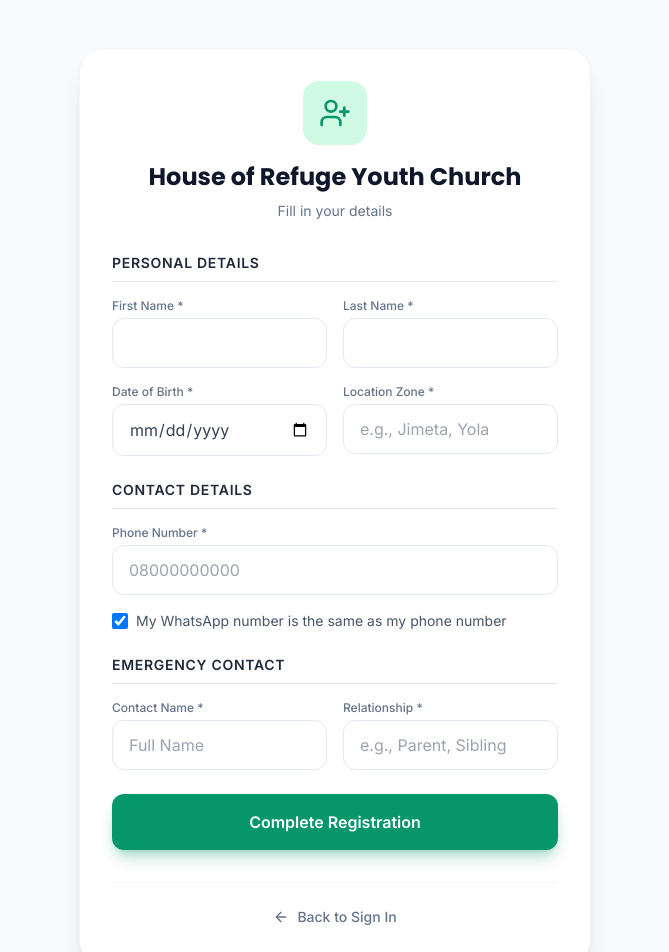
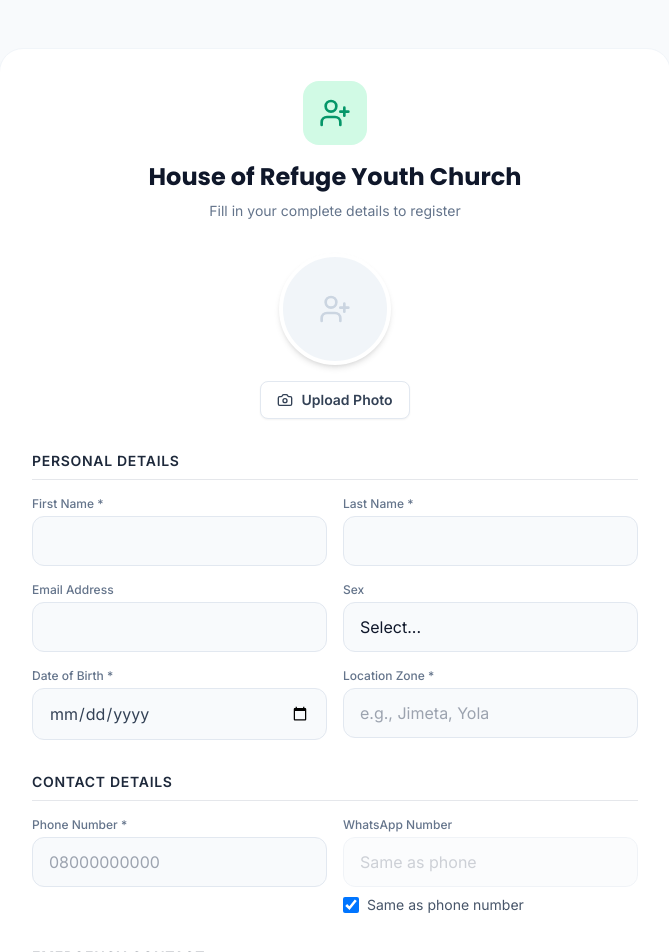
Before and after one commit to Safuwhale/church_frontend, a React (Vite) app: page /register in a window 1280 px wide. Shown: the top 952 px of the page, without its empty margins (305-974 px from the left). Built offline with nearby package versions, Linux system fonts and the light colour scheme; no server answers.

Commit message:
Registration page update

```diff
--- a/src/pages/Registeration.jsx
+++ b/src/pages/Registeration.jsx
@@ -1,32 +1,84 @@
-import { useState } from 'react';
-import { UserPlus, ArrowLeft, CheckCircle2, Copy } from 'lucide-react';
+import { useState, useRef } from 'react';
+import { UserPlus, ArrowLeft, CheckCircle2, Copy, Camera, Loader2 } from 'lucide-react';
 import { useNavigate, Link } from 'react-router-dom';
 
 export default function Register() {
-  // Using snake_case to perfectly match your FastAPI Redoc schema
+  const fileInputRef = useRef(null);
+
   const [formData, setFormData] = useState({
     first_name: '',
     last_name: '',
+    email: '',
+    sex: '',
     phone_number: '',
     whatsapp_same_as_phone: true,
     whatsapp_number: '',
     dob: '',
     location_zone: '',
     contact_person_name: '',
-    contact_person_relation: ''
+    contact_person_relation: '',
+    contact_person_phone: '',
+    profile_photo_url: ''
   });
 
   const [error, setError] = useState('');
   const [isLoading, setIsLoading] = useState(false);
+  const [isUploadingPhoto, setIsUploadingPhoto] = useState(false);
 
-  // New state to hold the generated user data for the success screen
   const [registeredUser, setRegisteredUser] = useState(null);
-
   const navigate = useNavigate();
 
   const handleChange = (e) => {
     const value = e.target.type === 'checkbox' ? e.target.checked : e.target.value;
     setFormData({ ...formData, [e.target.name]: value });
+  };
+
+  // --- CLOUDINARY UPLOAD LOGIC ---
+  const handlePhotoUpload = async (e) => {
+    const file = e.target.files[0];
+    if (!file) return;
+
+    if (file.size > 5 * 1024 * 1024) {
+      setError('Image must be less than 5MB.');
+      return;
+    }
+
+    setIsUploadingPhoto(true);
+    setError('');
+
+    try {
+      const API_BASE = import.meta.env.VITE_API_BASE_URL;
+      const sigResponse = await fetch(`${API_BASE}/api/users/generate-upload-signature`);
+
+      if (!sigResponse.ok) throw new Error("Could not connect to secure upload server.");
+      const { timestamp, signature, folder, api_key, cloud_name } = await sigResponse.json();
+
+      const uploadData = new FormData();
+      uploadData.append('file', file);
+      uploadData.append('api_key', api_key);
+      uploadData.append('timestamp', timestamp);
+      uploadData.append('signature', signature);
+      uploadData.append('folder', folder);
+
+      const cloudinaryRes = await fetch(`https://api.cloudinary.com/v1_1/${cloud_name}/image/upload`, {
+        method: 'POST',
+        body: uploadData,
+      });
+
+      const cloudinaryData = await cloudinaryRes.json();
+
+      if (!cloudinaryRes.ok) {
+        throw new Error(cloudinaryData.error?.message || "Upload failed");
+      }
+
+      setFormData(prev => ({ ...prev, profile_photo_url: cloudinaryData.secure_url }));
+
+    } catch (err) {
+      console.error(err);
+      setError('Failed to upload photo. Please try again.');
+    } finally {
+      setIsUploadingPhoto(false);
+    }
   };
 
   const handleRegister = async (e) => {
@@ -37,12 +89,10 @@ export default function Register() {
     try {
       const payload = { ...formData };
 
-      // Format data correctly
       if (payload.whatsapp_same_as_phone) {
         payload.whatsapp_number = null;
       }
 
-      // To FIX: Add whatapp_same_as_phone to the dabase model
       delete payload.whatsapp_same_as_phone;
 
       const API_BASE = import.meta.env.VITE_API_BASE_URL;
@@ -57,7 +107,6 @@ export default function Register() {
       const data = await response.json();
 
       if (!response.ok) {
-        // Safely parse FastAPI's array of validation errors so it doesn't return [object Object]
         const errorMsg = Array.isArray(data.detail)
           ? data.detail.map(err => err.msg).join(', ')
           : data.detail;
@@ -65,7 +114,6 @@ export default function Register() {
         throw new Error(errorMsg || 'Registration failed. Please check your inputs.');
       }
 
-      // Success!
       setRegisteredUser(data);
 
     } catch (err) {
@@ -85,7 +133,7 @@ export default function Register() {
   };
 
   // ==========================================
-  // SUCCESS SCREEN (Shown after successful API call)
+  // SUCCESS SCREEN
   // ==========================================
   if (registeredUser) {
     return (
@@ -129,58 +177,82 @@ export default function Register() {
   // ==========================================
   return (
     <div className="min-h-screen flex flex-col items-center justify-center p-6 bg-slate-50 py-12">
-      <div className="w-full max-w-lg bg-white p-6 md:p-8 rounded-3xl shadow-xl border border-slate-100">
+      <div className="w-full max-w-2xl bg-white p-6 md:p-8 rounded-3xl shadow-xl border border-slate-100">
 
         <div className="text-center mb-8">
           <div className="bg-emerald-100 w-16 h-16 rounded-2xl flex items-center justify-center mx-auto mb-4 text-emerald-600">
             <UserPlus size={32} />
           </div>
           <h1 className="font-display text-2xl text-brand-dark font-bold">House of Refuge Youth Church</h1>
-          <p className="text-slate-500 text-sm mt-2">Fill in your details</p>
+          <p className="text-slate-500 text-sm mt-2">Fill in your complete details to register</p>
         </div>
 
         {error && (
-          <div className="mb-6 p-4 bg-red-50 text-red-600 text-sm rounded-xl text-center border border-red-100 font-medium">
+          <div className="mb-6 p-4 bg-red-50 text-red-600 text-sm rounded-xl text-center border border-red-100 font-medium animate-in slide-in-from-top-2">
             {error}
           </div>
         )}
 
-        <form onSubmit={handleRegister} className="space-y-6">
+        <form onSubmit={handleRegister} className="space-y-8">
+
+          {/* PROFILE PHOTO UPLOAD */}
+          <div className="flex flex-col items-center justify-center space-y-4">
+            <div className="relative w-28 h-28 rounded-full bg-slate-100 border-4 border-white shadow-md flex items-center justify-center overflow-hidden">
+              {formData.profile_photo_url ? (
+                <img src={formData.profile_photo_url} alt="Profile preview" className="w-full h-full object-cover" />
+              ) : (
+                <UserPlus size={32} className="text-slate-300" />
+              )}
+              {isUploadingPhoto && (
+                <div className="absolute inset-0 bg-white/70 flex items-center justify-center backdrop-blur-sm">
+                  <Loader2 className="animate-spin text-brand-blue" size={28} />
+                </div>
+              )}
+            </div>
+
+            <input
+              type="file" accept="image/*" ref={fileInputRef} onChange={handlePhotoUpload} className="hidden"
+            />
+            <button
+              type="button" disabled={isUploadingPhoto} onClick={() => fileInputRef.current?.click()}
+              className="inline-flex items-center gap-2 px-4 py-2 bg-white border border-slate-200 text-slate-700 rounded-lg text-sm font-bold hover:bg-slate-50 transition-all shadow-sm"
+            >
+              <Camera size={16} />
+              {formData.profile_photo_url ? 'Change Photo' : 'Upload Photo'}
+            </button>
+          </div>
 
           {/* PERSONAL DETAILS */}
           <div className="space-y-4">
             <h3 className="text-sm font-bold text-slate-800 border-b pb-2 uppercase tracking-wider">Personal Details</h3>
-            <div className="grid grid-cols-2 gap-4">
+            <div className="grid grid-cols-1 md:grid-cols-2 gap-4">
               <div>
                 <label className="block text-xs font-medium text-slate-500 mb-1">First Name *</label>
-                <input
-                  type="text" name="first_name" value={formData.first_name} onChange={handleChange} required
-                  className="w-full px-4 py-3 rounded-xl border border-slate-200 focus:outline-none focus:border-brand-blue transition-colors"
-                />
+                <input type="text" name="first_name" value={formData.first_name} onChange={handleChange} required className="w-full px-4 py-3 rounded-xl border border-slate-200 focus:outline-none focus:border-brand-blue transition-colors bg-slate-50 focus:bg-white" />
               </div>
               <div>
                 <label className="block text-xs font-medium text-slate-500 mb-1">Last Name *</label>
-                <input
-                  type="text" name="last_name" value={formData.last_name} onChange={handleChange} required
-                  className="w-full px-4 py-3 rounded-xl border border-slate-200 focus:outline-none focus:border-brand-blue transition-colors"
-                />
+                <input type="text" name="last_name" value={formData.last_name} onChange={handleChange} required className="w-full px-4 py-3 rounded-xl border border-slate-200 focus:outline-none focus:border-brand-blue transition-colors bg-slate-50 focus:bg-white" />
               </div>
+              <div>
+                <label className="block text-xs font-medium text-slate-500 mb-1">Email Address</label>
+                <input type="email" name="email" value={formData.email} onChange={handleChange} className="w-full px-4 py-3 rounded-xl border border-slate-200 focus:outline-none focus:border-brand-blue transition-colors bg-slate-50 focus:bg-white" />
               </div>
-
-            <div className="grid grid-cols-1 md:grid-cols-2 gap-4">
+              <div>
+                <label className="block text-xs font-medium text-slate-500 mb-1">Sex</label>
+                <select name="sex" value={formData.sex} onChange={handleChange} className="w-full px-4 py-3 rounded-xl border border-slate-200 focus:outline-none focus:border-brand-blue transition-colors bg-slate-50 focus:bg-white appearance-none">
+                  <option value="">Select...</option>
+                  <option value="Male">Male</option>
+                  <option value="Female">Female</option>
+                </select>
+              </div>
               <div>
                 <label className="block text-xs font-medium text-slate-500 mb-1">Date of Birth *</label>
-                <input
-                  type="date" name="dob" value={formData.dob} onChange={handleChange} required
-                  className="w-full px-4 py-3 rounded-xl border border-slate-200 focus:outline-none focus:border-brand-blue transition-colors text-slate-700"
-                />
+                <input type="date" name="dob" value={formData.dob} onChange={handleChange} required className="w-full px-4 py-3 rounded-xl border border-slate-200 focus:outline-none focus:border-brand-blue transition-colors bg-slate-50 focus:bg-white text-slate-700" />
               </div>
               <div>
                 <label className="block text-xs font-medium text-slate-500 mb-1">Location Zone *</label>
-                <input
-                  type="text" name="location_zone" placeholder="e.g., Jimeta, Yola" value={formData.location_zone} onChange={handleChange} required
-                  className="w-full px-4 py-3 rounded-xl border border-slate-200 focus:outline-none focus:border-brand-blue transition-colors"
-                />
+                <input type="text" name="location_zone" placeholder="e.g., Jimeta, Yola" value={formData.location_zone} onChange={handleChange} required className="w-full px-4 py-3 rounded-xl border border-slate-200 focus:outline-none focus:border-brand-blue transition-colors bg-slate-50 focus:bg-white" />
               </div>
             </div>
           </div>
@@ -188,64 +260,48 @@ export default function Register() {
           {/* CONTACT DETAILS */}
           <div className="space-y-4">
             <h3 className="text-sm font-bold text-slate-800 border-b pb-2 uppercase tracking-wider">Contact Details</h3>
+            <div className="grid grid-cols-1 md:grid-cols-2 gap-4">
               <div>
                 <label className="block text-xs font-medium text-slate-500 mb-1">Phone Number *</label>
-              <input
-                type="tel" name="phone_number" placeholder="08000000000" value={formData.phone_number} onChange={handleChange} required
-                className="w-full px-4 py-3 rounded-xl border border-slate-200 focus:outline-none focus:border-brand-blue transition-colors"
-              />
+                <input type="tel" name="phone_number" placeholder="08000000000" value={formData.phone_number} onChange={handleChange} required className="w-full px-4 py-3 rounded-xl border border-slate-200 focus:outline-none focus:border-brand-blue transition-colors bg-slate-50 focus:bg-white" />
               </div>
-
+              <div>
+                <label className="block text-xs font-medium text-slate-500 mb-1">WhatsApp Number</label>
+                <input type="tel" name="whatsapp_number" placeholder={formData.whatsapp_same_as_phone ? 'Same as phone' : '08000000000'} value={formData.whatsapp_number} onChange={handleChange} disabled={formData.whatsapp_same_as_phone} className="w-full px-4 py-3 rounded-xl border border-slate-200 focus:outline-none focus:border-brand-blue transition-colors bg-slate-50 focus:bg-white disabled:opacity-50" />
                 <div className="flex items-center gap-2 mt-2">
-              <input
-                type="checkbox" id="whatsapp_same" name="whatsapp_same_as_phone"
-                checked={formData.whatsapp_same_as_phone} onChange={handleChange}
-                className="w-4 h-4 text-brand-blue rounded border-slate-300"
-              />
-              <label htmlFor="whatsapp_same" className="text-sm text-slate-600 cursor-pointer">
-                My WhatsApp number is the same as my phone number
-              </label>
+                  <input type="checkbox" id="whatsapp_same" name="whatsapp_same_as_phone" checked={formData.whatsapp_same_as_phone} onChange={handleChange} className="w-4 h-4 text-brand-blue rounded border-slate-300" />
+                  <label htmlFor="whatsapp_same" className="text-sm text-slate-600 cursor-pointer">Same as phone number</label>
                 </div>
-
-            {!formData.whatsapp_same_as_phone && (
-              <div className="animate-in fade-in slide-in-from-top-2">
-                <label className="block text-xs font-medium text-slate-500 mb-1">WhatsApp Number</label>
-                <input
-                  type="tel" name="whatsapp_number" placeholder="08000000000" value={formData.whatsapp_number} onChange={handleChange}
-                  className="w-full px-4 py-3 rounded-xl border border-slate-200 focus:outline-none focus:border-brand-blue transition-colors"
-                />
               </div>
-            )}
+            </div>
           </div>
 
           {/* EMERGENCY CONTACT */}
           <div className="space-y-4">
             <h3 className="text-sm font-bold text-slate-800 border-b pb-2 uppercase tracking-wider">Emergency Contact</h3>
-            <div className="grid grid-cols-1 md:grid-cols-2 gap-4">
+            <div className="grid grid-cols-1 md:grid-cols-3 gap-4">
               <div>
                 <label className="block text-xs font-medium text-slate-500 mb-1">Contact Name *</label>
-                <input
-                  type="text" name="contact_person_name" placeholder="Full Name" value={formData.contact_person_name} onChange={handleChange} required
-                  className="w-full px-4 py-3 rounded-xl border border-slate-200 focus:outline-none focus:border-brand-blue transition-colors"
-                />
+                <input type="text" name="contact_person_name" placeholder="Full Name" value={formData.contact_person_name} onChange={handleChange} required className="w-full px-4 py-3 rounded-xl border border-slate-200 focus:outline-none focus:border-brand-blue transition-colors bg-slate-50 focus:bg-white" />
               </div>
               <div>
                 <label className="block text-xs font-medium text-slate-500 mb-1">Relationship *</label>
-                <input
-                  type="text" name="contact_person_relation" placeholder="e.g., Parent, Sibling" value={formData.contact_person_relation} onChange={handleChange} required
-                  className="w-full px-4 py-3 rounded-xl border border-slate-200 focus:outline-none focus:border-brand-blue transition-colors"
-                />
+                <input type="text" name="contact_person_relation" placeholder="e.g., Parent, Sibling" value={formData.contact_person_relation} onChange={handleChange} required className="w-full px-4 py-3 rounded-xl border border-slate-200 focus:outline-none focus:border-brand-blue transition-colors bg-slate-50 focus:bg-white" />
+              </div>
+              <div>
+                <label className="block text-xs font-medium text-slate-500 mb-1">Contact Phone</label>
+                <input type="tel" name="contact_person_phone" placeholder="08000000000" value={formData.contact_person_phone} onChange={handleChange} className="w-full px-4 py-3 rounded-xl border border-slate-200 focus:outline-none focus:border-brand-blue transition-colors bg-slate-50 focus:bg-white" />
               </div>
             </div>
           </div>
 
           <button
             type="submit"
-            disabled={isLoading}
+            disabled={isLoading || isUploadingPhoto}
             className={`w-full text-white py-4 rounded-xl font-bold transition-colors shadow-lg flex items-center justify-center gap-2 mt-4
-              ${isLoading ? 'bg-emerald-400 cursor-not-allowed shadow-none' : 'bg-emerald-600 hover:bg-emerald-700 shadow-emerald-600/30'}`}
+              ${(isLoading || isUploadingPhoto) ? 'bg-emerald-400 cursor-not-allowed shadow-none' : 'bg-emerald-600 hover:bg-emerald-700 shadow-emerald-600/30'}`}
           >
-            {isLoading ? 'Creating Profile...' : 'Complete Registration'}
+            {isLoading ? <><Loader2 size={20} className="animate-spin"/> Creating Profile...</> : 'Complete Registration'}
           </button>
         </form>
 
```
Lines whose indentation alone changed are shown as unchanged.
